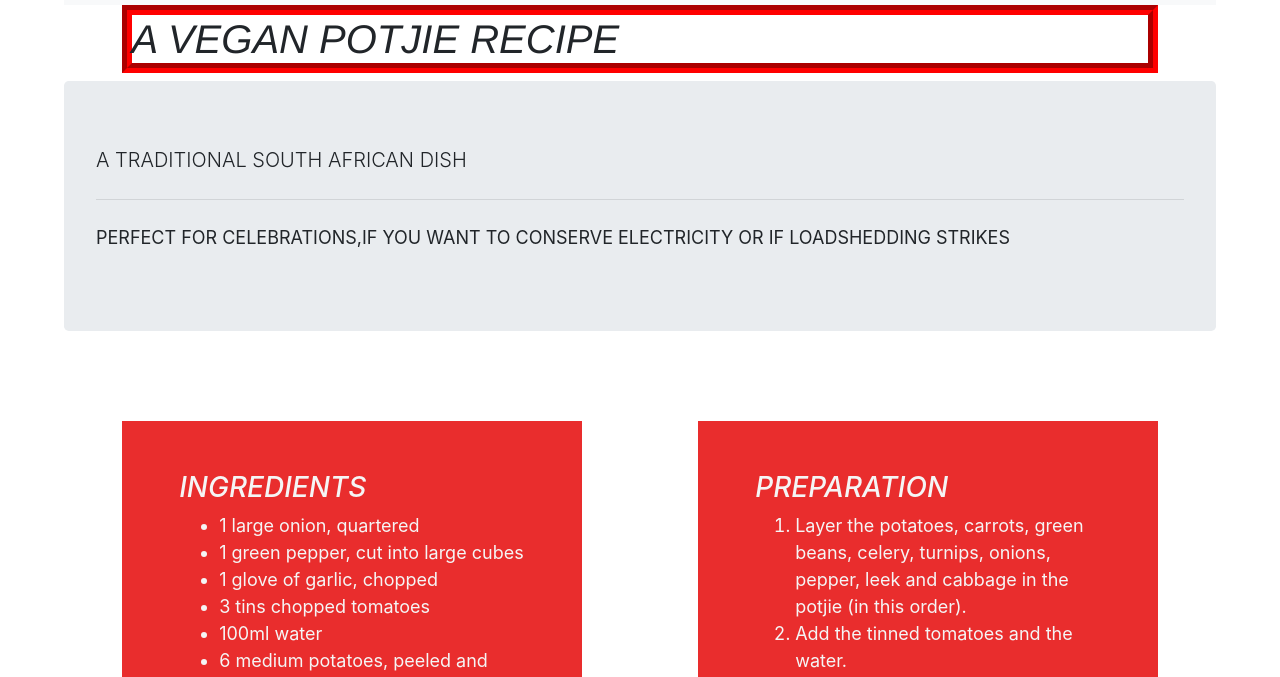
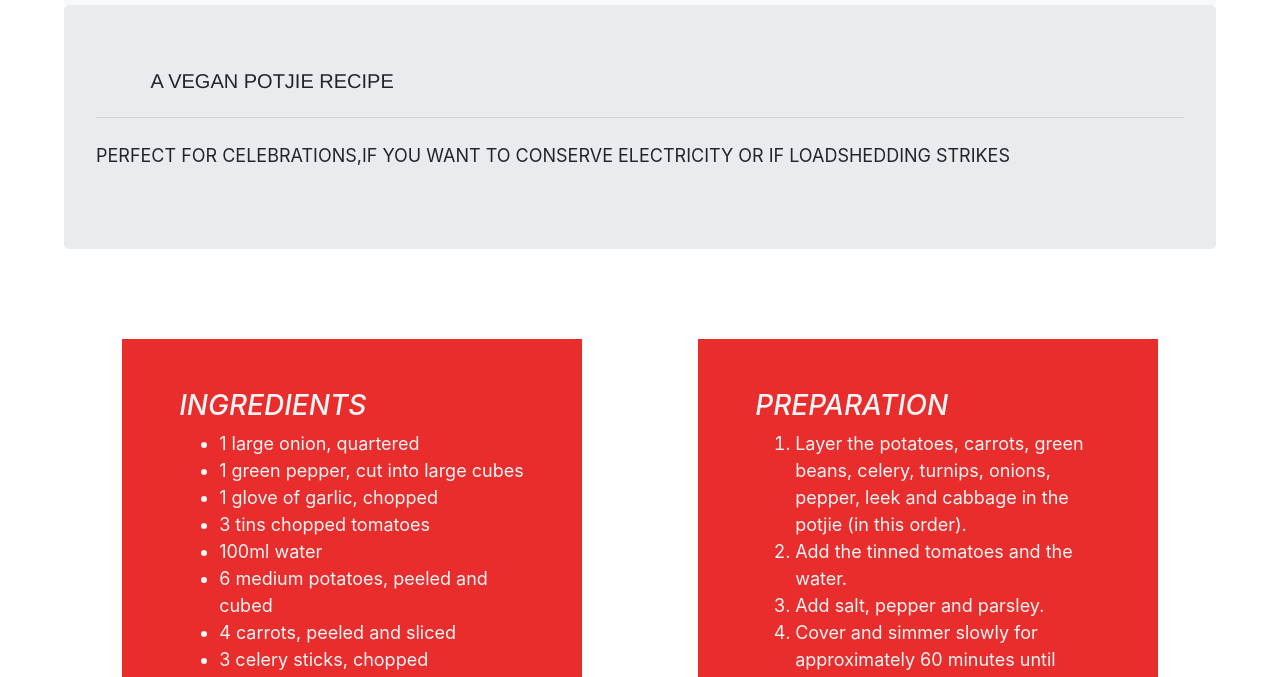
Before and after one commit to TDL2627/recipe-project, a plain HTML site: page index.html in a window 1280 px wide. Shown: the part 115-792 px from the top of the page. Drawn offline with nearby package versions, Linux system fonts and the light colour scheme.

Commit message:
heading changes

```diff
--- a/index.html
+++ b/index.html
@@ -14,12 +14,12 @@
   <nav class="navbar navbar-light bg-light">
     <span class="navbar-brand mb-0 h1">TRADITIONAL RECIPE</span>
   </nav>
-  <h1 class="thick-gold-border Knewave"><em>A VEGAN POTJIE RECIPE</em></h1>
+
 
     <div class="jumbotron">
 
 
-        <p class="lead">A TRADITIONAL SOUTH AFRICAN DISH</p>
+        <h1 class="lead ,thick-gold-border">A VEGAN POTJIE RECIPE</h1>
         <hr class="my-4">
         <p>PERFECT FOR CELEBRATIONS,IF YOU WANT TO CONSERVE ELECTRICITY OR IF LOADSHEDDING STRIKES</p>
 
```
